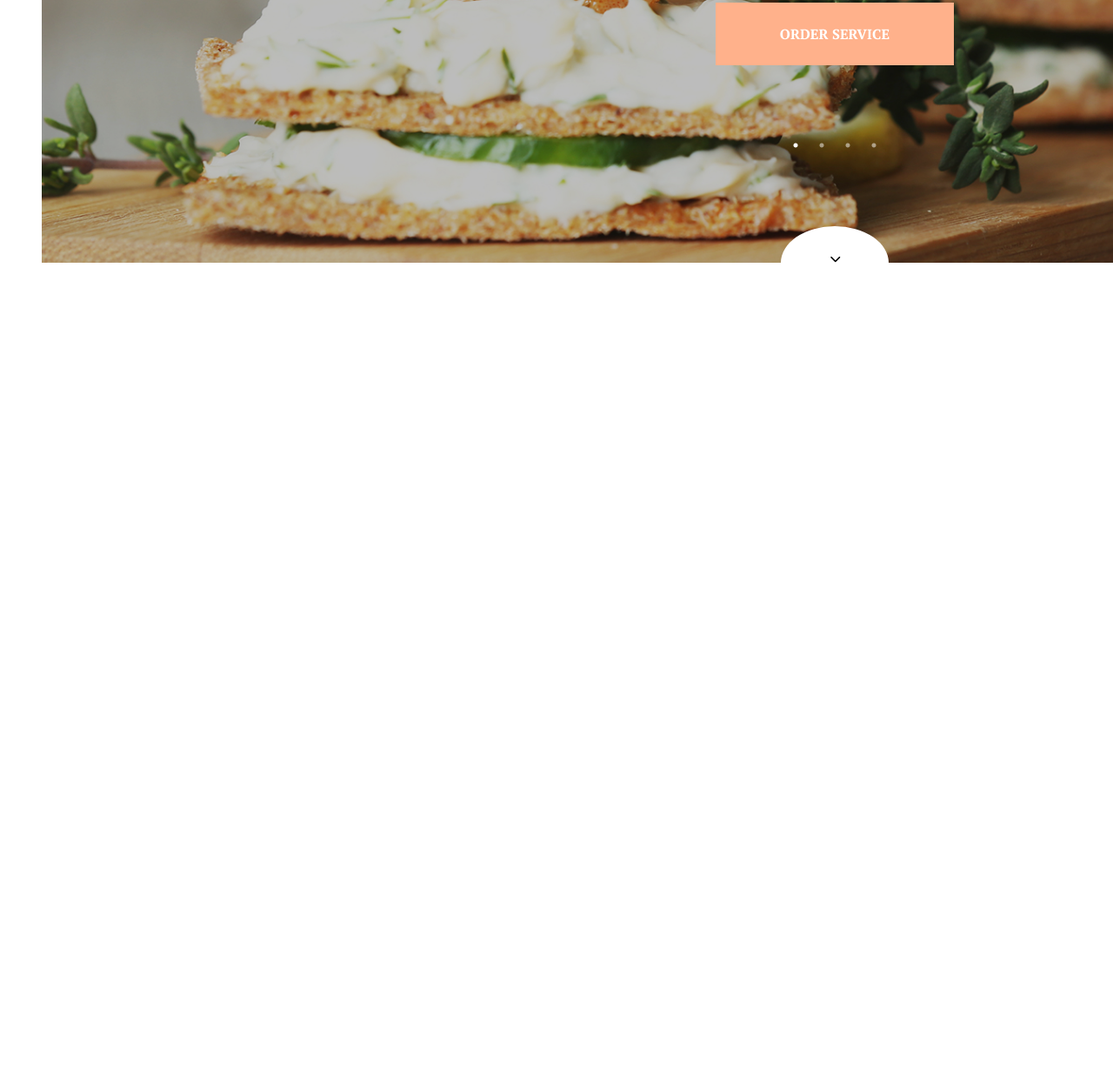
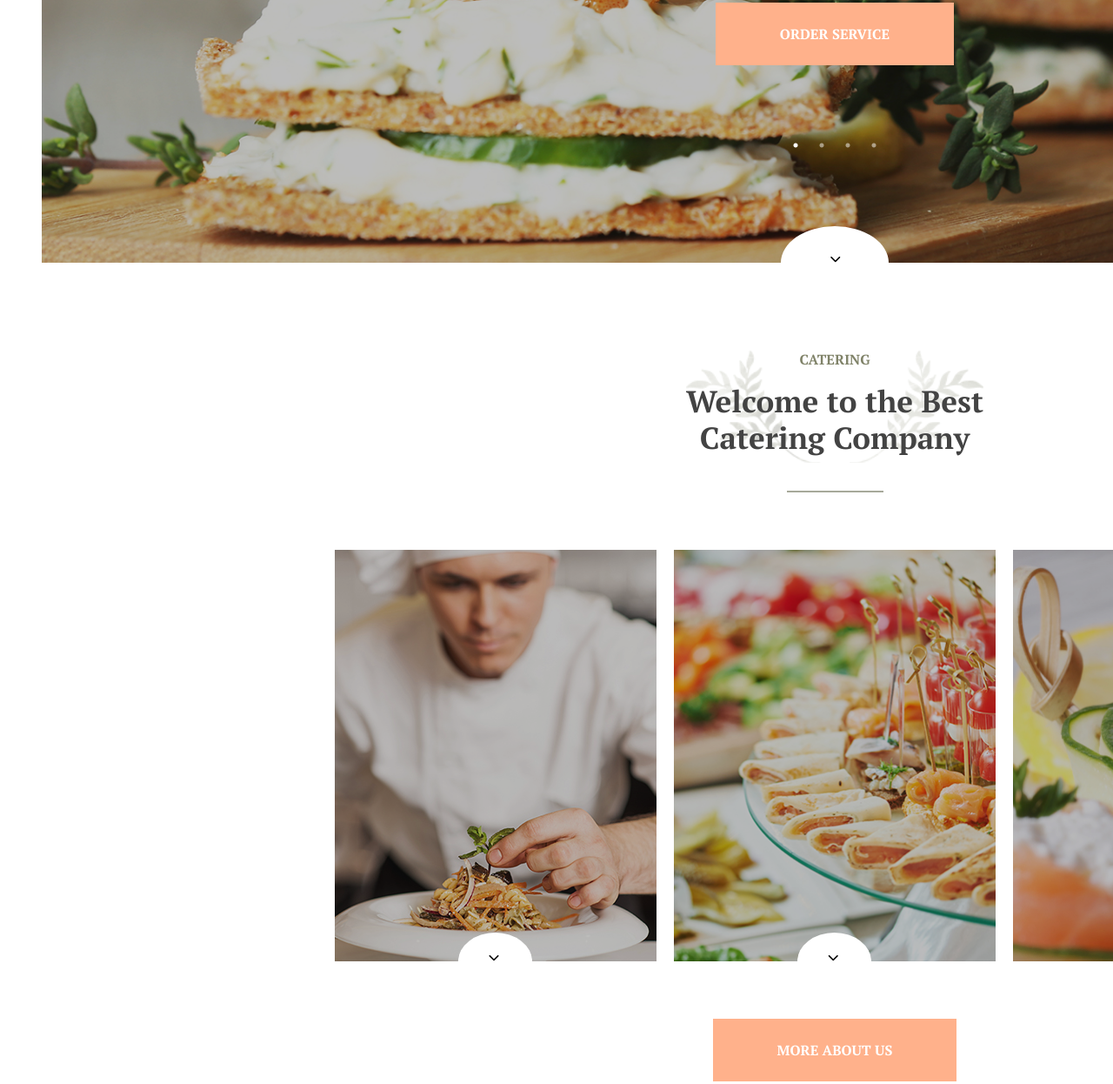
Before and after one commit to asyntrail/catering, a plain HTML site: page index.html in a window 1280 px wide. Shown: the part 677-1923 px from the top of the page at 87% size. Before the commit the page ends 1009 px from the top, so only its background shows below. Drawn offline with Linux system fonts and the light colour scheme; files whose address does not match are found by name.

Commit message:
add welcome section

```diff
--- a/index.html
+++ b/index.html
@@ -102,25 +102,25 @@
             <div class="slider">
                 <!-- begin single-item -->
                 <div class="single-item">
-                    <div class="slide-img" style="background-image: url(img/Depositphotos_70224577_original-1.jpg)">
+                    <div class="slide-img" style="background-image: url(img/s1.jpg)">
                         <!-- begin semiopasity -->
                         <div class="semiopacity">
                         </div>
                         <!-- end semiopasity -->
                     </div>
-                    <div class="slide-img" style="background-image: url(img/Depositphotos_24590415_original.jpg)">
+                    <div class="slide-img" style="background-image: url(img/s2.jpg)">
                         <!-- begin semiopasity -->
                         <div class="semiopacity">
                         </div>
                         <!-- end semiopasity -->
                     </div>
-                    <div class="slide-img" style="background-image: url(img/Depositphotos_69659075_original.jpg)">
+                    <div class="slide-img" style="background-image: url(img/s3.jpg)">
                         <!-- begin semiopasity -->
                         <div class="semiopacity">
                         </div>
                         <!-- end semiopasity -->
                     </div>
-                    <div class="slide-img" style="background-image: url(img/Depositphotos_70224577_original-1.jpg)">
+                    <div class="slide-img" style="background-image: url(img/s4.jpg)">
                         <!-- begin semiopasity -->
                         <div class="semiopacity">
                         </div>
@@ -132,6 +132,79 @@
             <!-- end slider -->
         </div>
         <!-- end hero -->
+        <!-- begin section-welcome -->
+        <div class="section-welcome">
+            <!-- begin row-title -->
+            <div class="row-title">
+                <!-- begin title-image -->
+                <div class="title-image" style="background-image: url(img/leaves.png)">
+                    <span>CATERING</span>
+                    <h3 class="title-center">Welcome to the Best<br>Catering Company</h3>
+                </div>
+                <!-- end title-image -->
+            </div>
+            <!-- end row-title -->
+            <!-- begin container -->
+            <div class="container">
+                <!-- begin welcome-block -->
+                <div class="welcome-block">
+                    <!-- begin clearfix -->
+                    <div class="clearfix">
+                        <!-- begin welcome-col -->
+                        <div class="welcome-col">
+                            <!-- begin welcome-img -->
+                            <div class="welcome-img" style="background-image: url(img/ev1.jpg)">
+                                <div class="semiopacity"></div>
+                                <div class="bottom-side">
+                                    <div class="figure3">
+                                        <span class="icon-chevron-down symbol"></span>
+                                    </div>
+                                </div>
+                            </div>
+                            <!-- end welcome-img -->
+                        </div>
+                        <!-- end welcome-col -->
+                        <!-- begin welcome-col -->
+                        <div class="welcome-col">
+                            <!-- begin welcome-img -->
+                            <div class="welcome-img" style="background-image: url(img/ev2.jpg)">
+                                <div class="semiopacity"></div>
+                                <div class="bottom-side">
+                                    <div class="figure3">
+                                        <span class="icon-chevron-down symbol"></span>
+                                    </div>
+                                </div>
+                            </div>
+                            <!-- end welcome-img -->
+                        </div>
+                        <!-- end welcome-col -->
+                        <!-- begin welcome-col -->
+                        <div class="welcome-col">
+                            <!-- begin welcome-img -->
+                            <div class="welcome-img" style="background-image: url(img/ev3.jpg)">
+                                <div class="semiopacity"></div>
+                                <div class="bottom-side">
+                                    <div class="figure3">
+                                        <span class="icon-chevron-down symbol"></span>
+                                    </div>
+                                </div>
+                            </div>
+                            <!-- end welcome-img -->
+                        </div>
+                        <!-- end welcome-col -->
+                    </div>
+                    <!-- end clearfix -->
+                </div>
+                <!-- end welcome-block -->
+                <!-- begin row-button -->
+                <div class="row-button">
+                    <a href="#" class="main-button">more about us </a>
+                </div>
+                <!-- end row-button -->
+            </div>
+            <!-- end container -->
+        </div>
+        <!-- end section-welcome -->
     </div>
     <!-- end page -->
     <script type="text/javascript" src="js/jquery-3.2.1.min.js"></script>
--- a/sass/app.scss
+++ b/sass/app.scss
@@ -165,25 +165,26 @@ body {
     color: $text-color;
 }
 
-.bar-col-left{
+
+@mixin three-col($col-pad) {
     float: left;
     width: 33.33%;
-    padding: 50px 0px 0px 11px;
+    padding: $col-pad;
 }
 
+.bar-col-left{
+  @include three-col(50px 0px 0px 11px);
+}
+
+
 .bar-col-center{
-    float: left;
-    width: 33.33%;
+  @include three-col(50px 0px 0px 0px);
     text-align: center;
-    padding-top: 50px;
-
 }
 
 .bar-col-right{
-    float: left;
-    width: 33.33%;
+  @include three-col(53px 35px 0px 0px);
     text-align: right;
-    padding: 53px 35px 0px 0px;
 }
 
 .logo{
@@ -206,6 +207,7 @@ body {
     min-height: 773px;
     text-align: center;
     position: relative;
+    margin-bottom: 100px;
 }
 
 .slider{
@@ -230,7 +232,7 @@ body {
 
 .semiopacity{
     background-color: rgba(35, 35, 35, 0.3);
-    min-height: 773px;
+    min-height: 100%;
     text-align: center;
 }
 
@@ -287,12 +289,22 @@ body {
   padding: 0 73.5px;
 }
 
-.figure1{
+.main-button:hover{
+    background-color: #ff935e;
+    color: $text-color;
+}
+
+@mixin half-elipse($width-elipse, $height-elipse){
     background: #fff;
-    width: 180px;
-    height: 40px;
+    width: $width-elipse;
+    height: $height-elipse;
     border-radius: 50% / 100% 100% 0 0;
     display: inline-block;
+    z-index: 1;
+}
+
+.figure1{
+    @include half-elipse(180px,40px);
     transform: rotate(-180deg);
 }
 
@@ -309,15 +321,9 @@ body {
 }
 
 .figure2{
+    @include half-elipse(124px,42px);
     position: relative;
-    background: #fff;
-    width: 124px;
-    height: 42px;
-    border-radius: 50% / 100% 100% 0 0;
-    display: inline-block;
-    z-index: 1;
     text-align: center;
-
 }
 
 .symbol{
@@ -326,3 +332,75 @@ body {
     bottom: -5px;
     left: 43%;
 }
+
+.section-welcome{
+  min-height: 1026px;
+}
+
+.row-title{
+  text-align: center;
+  padding-bottom: 100px;
+}
+
+.title-image{
+    height: 130px;
+    min-width: 273px;
+    background-size: cover;
+    background-repeat: no-repeat;
+    display: inline-block;
+    color: $text-color;
+    font-weight: bold;
+}
+
+.title-center{
+  font-size: 35px;
+  color: rgb(67, 67, 67);
+  font-weight: bold;
+  line-height: 1.2;
+  text-align: center;
+  padding-top: 16px;
+}
+
+.title-center::after{
+   content: "";
+  display: block;
+  margin: 40px auto 60px auto;
+   background-color: rgb(167, 169, 154);
+  width: 111px;
+  height: 2px;
+}
+
+.container{
+    margin: 0 auto;
+    max-width: 1171px;
+}
+
+
+.welcome-col{
+  @include three-col(0px 10px 0px 10px);
+
+}
+
+.welcome-img{
+    height: 473px;
+    width: 100%;
+    background-size: cover;
+    background-position: 50% 50%;
+    background-repeat: no-repeat;
+    position: relative;
+}
+
+.figure3{
+    @include half-elipse(85px,33px);
+    .symbol {
+    left: 47%;
+}
+}
+
+.welcome-block{
+  padding-bottom: 66px;
+}
+
+.row-button{
+  text-align: center;
+}
```
Also changed, not shown: css/app.css, img/ev1.jpg (added), img/ev2.jpg (added), img/ev3.jpg (added), img/leaves.png (added), img/s1.jpg (renamed from img/Depositphotos_70224577_original-1.jpg), img/s2.jpg (added), 3 other files.
